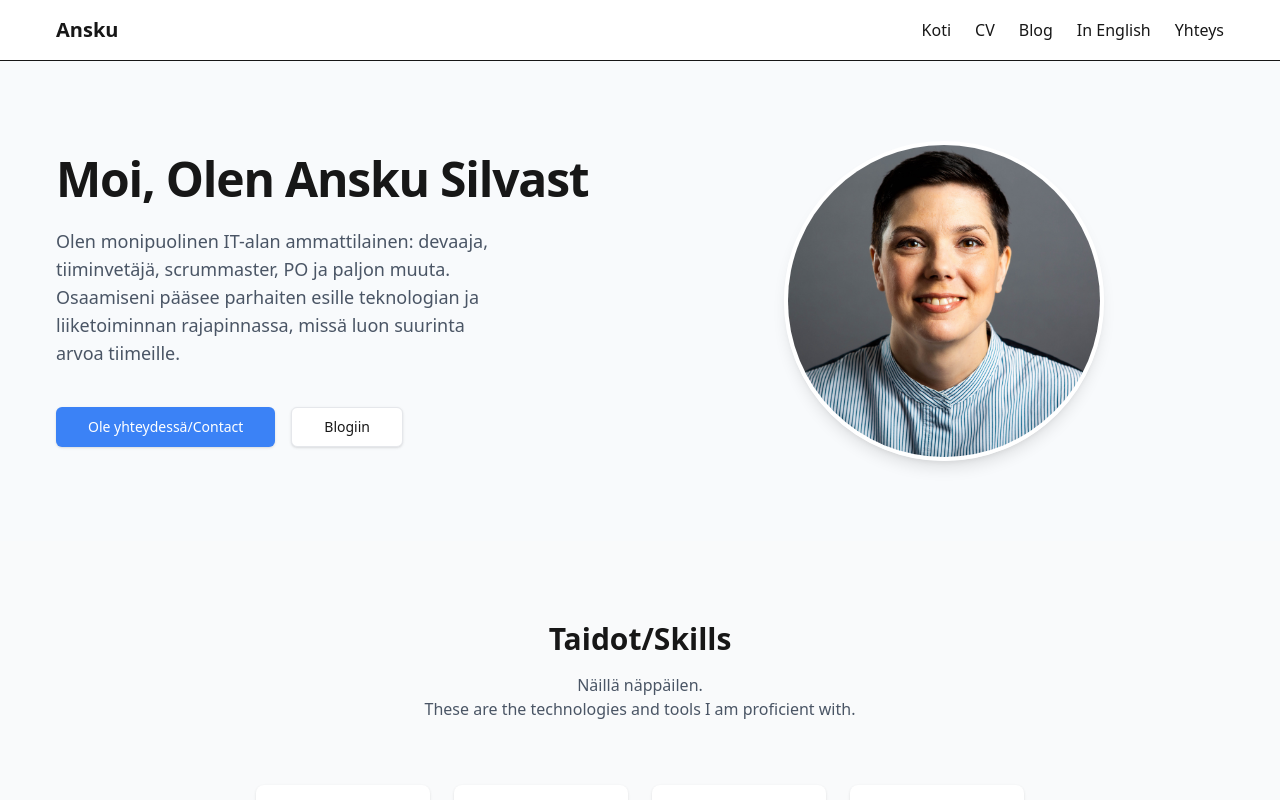
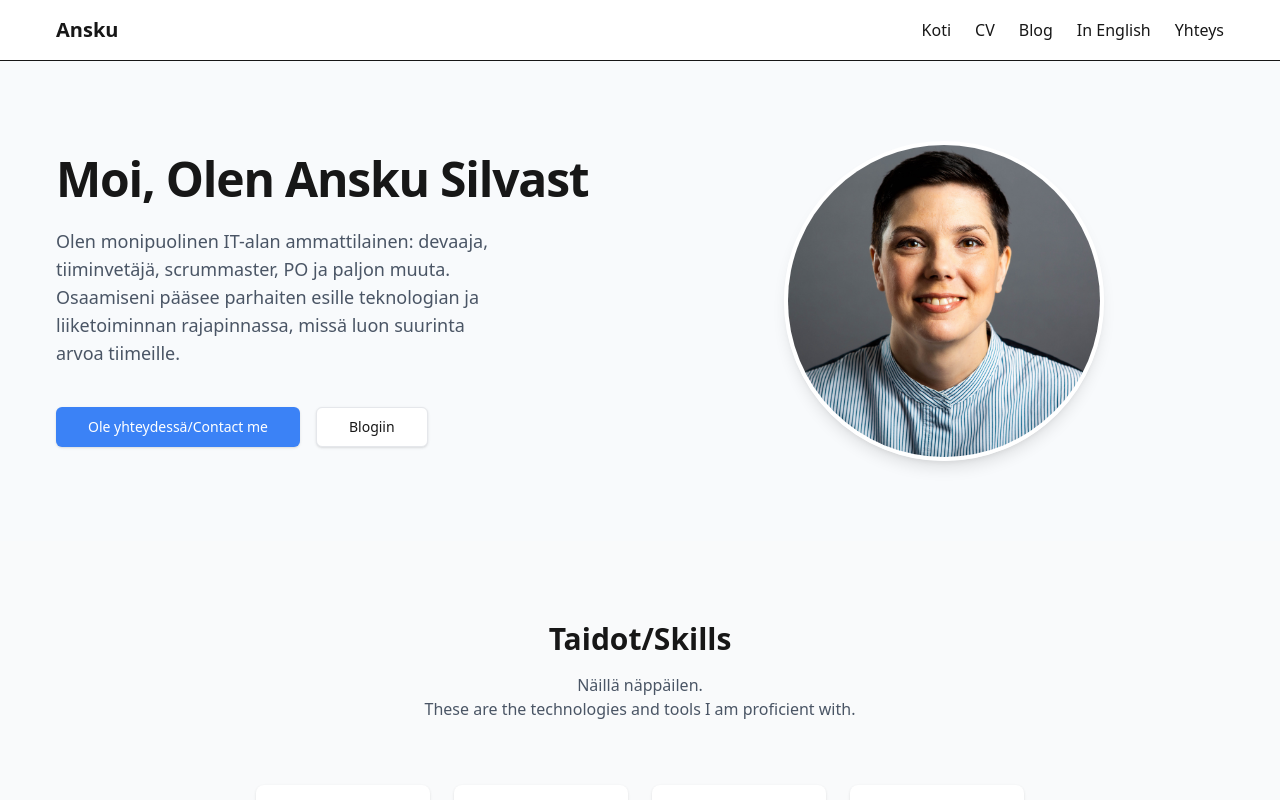
Before and after one commit to Silvast/anskufail-new, a Next.js app: page / in a window 1280 px wide. Shown: the top 800 px of the page. Built offline with nearby package versions, Linux system fonts and the light colour scheme.

Commit message:
edited typo on frontpage

```diff
--- a/src/app/page.tsx
+++ b/src/app/page.tsx
@@ -21,7 +21,7 @@ export default function Home() {
                 href="/contact"
                 className="inline-flex h-10 items-center justify-center rounded-md bg-(--color-primary) px-8 text-sm font-medium text-(--color-primary-foreground) shadow transition-colors hover:bg-blue-700"
               >
-                Ole yhteydessä/Contact
+                Ole yhteydessä/Contact me
               </Link>
               <Link
                 href="/blog"
```
